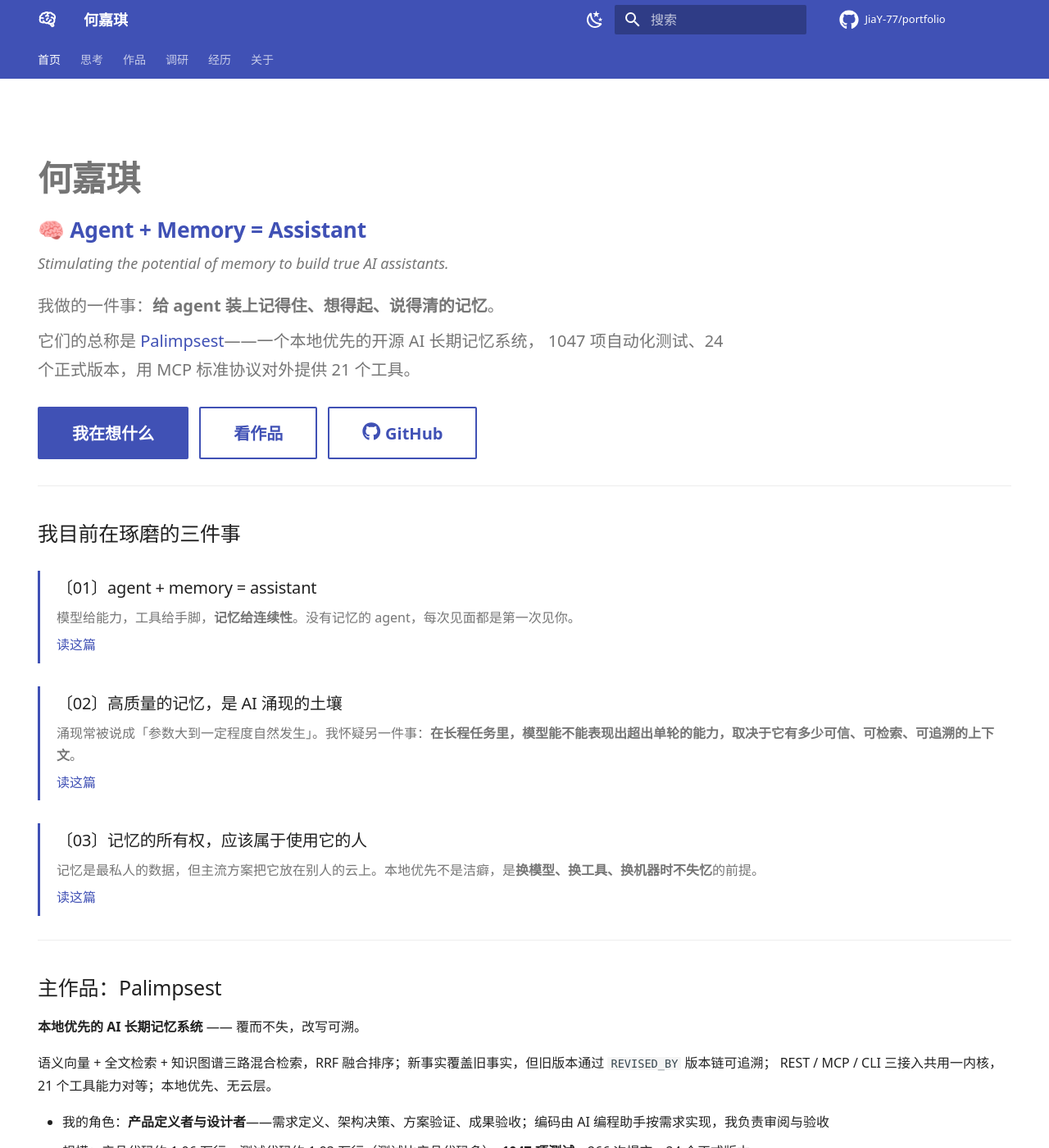
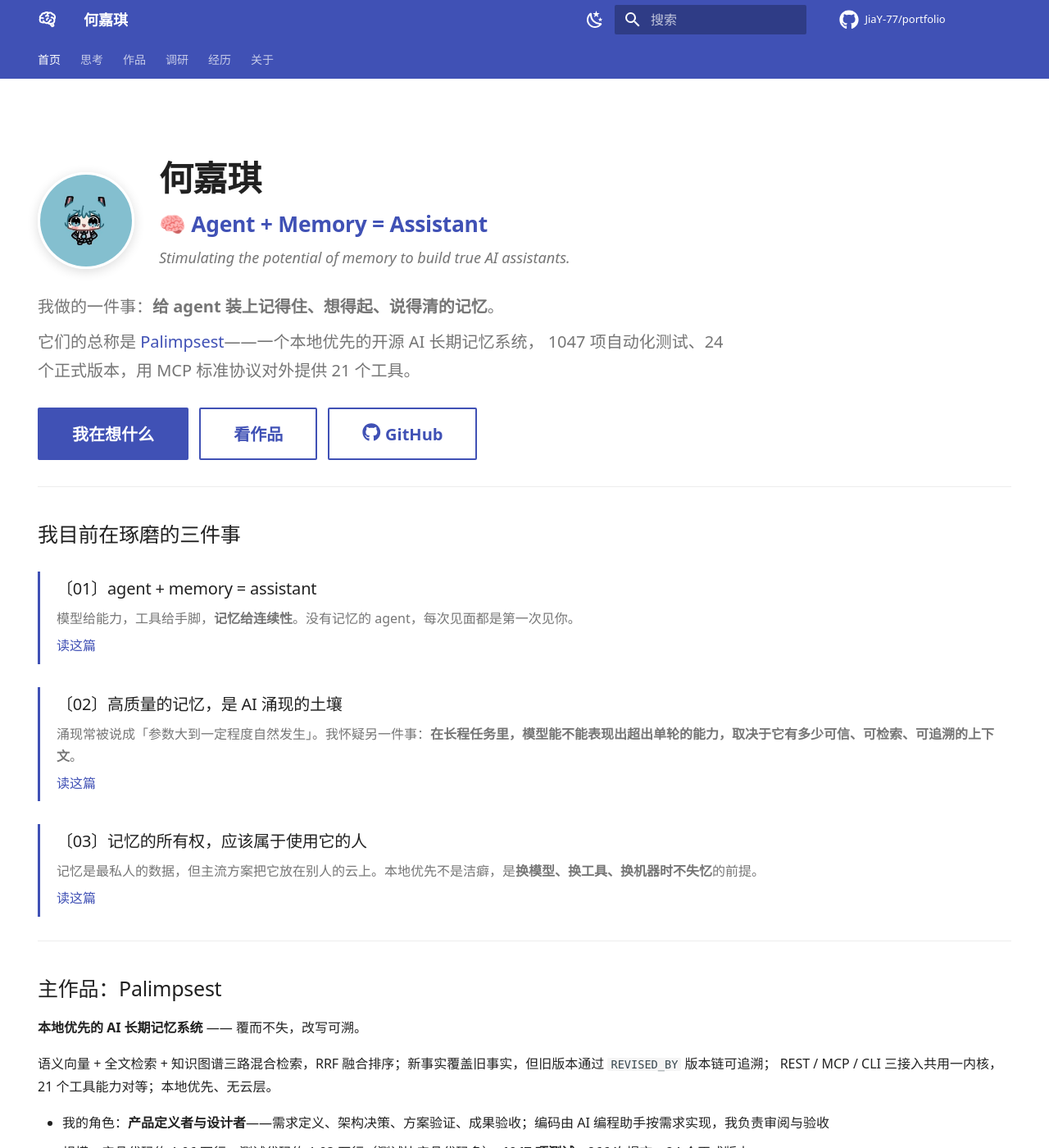
Before and after one commit to JiaY-77/portfolio, an MkDocs documentation site: the page built from docs/index.md, in a window 1280 px wide and 1400 px high. Shown: the whole window at 82% size. Built offline with MkDocs 1.6.1 and Material for MkDocs 9.7.7, drawn with Linux system fonts in a browser that asks for light colours; comment, search, counter and statistics services are not loaded.

Commit message:
feat(site): use the GitHub avatar as profile photo and favicon
- add docs/assets/avatar.jpg (400x400) and favicon.png (64x64), locally hosted
  so the site does not depend on an external avatar URL
- hero: avatar on the left, name/tagline block on the right; stacks on narrow
  screens
- darken the name so it stays the top visual level above the tagline

```diff
--- a/docs/assets/extra.css
+++ b/docs/assets/extra.css
@@ -87,3 +87,46 @@
   color: var(--md-default-fg-color--light);
   margin: 0 0 0.9rem;
 }
+
+/* 头像 + 姓名/标语 横排 */
+.hero-head {
+  display: flex;
+  align-items: center;
+  gap: 1.5rem;
+  flex-wrap: wrap;
+  margin-bottom: 0.4rem;
+}
+
+.hero .avatar {
+  width: 118px;
+  height: 118px;
+  border-radius: 50%;
+  object-fit: cover;
+  margin: 0;
+  border: 3px solid var(--md-default-bg-color);
+  box-shadow: 0 3px 14px rgba(0, 0, 0, 0.14);
+}
+
+.hero-title {
+  flex: 1 1 auto;
+  min-width: 0;
+}
+
+.hero-title h1 {
+  margin: 0 0 0.25rem;
+  color: var(--md-default-fg-color);
+  font-weight: 800;
+}
+
+/* 窄屏：头像和文字都居中 */
+@media screen and (max-width: 480px) {
+  .hero-head {
+    flex-direction: column;
+    align-items: flex-start;
+    gap: 0.9rem;
+  }
+  .hero .avatar {
+    width: 92px;
+    height: 92px;
+  }
+}
--- a/docs/index.md
+++ b/docs/index.md
@@ -7,10 +7,14 @@ hide:
 
 <div class="hero" markdown>
 
-# 何嘉琪
-
+<div class="hero-head">
+<img class="avatar" src="assets/avatar.jpg" alt="何嘉琪">
+<div class="hero-title">
+<h1>何嘉琪</h1>
 <p class="tagline">🧠 Agent + Memory = Assistant</p>
 <p class="tagline-en">Stimulating the potential of memory to build true AI assistants.</p>
+</div>
+</div>
 
 我做的一件事：**给 agent 装上记得住、想得起、说得清的记忆**。
 
--- a/mkdocs.yml
+++ b/mkdocs.yml
@@ -10,6 +10,7 @@ copyright: 何嘉琪 · 记忆不是存储，是连续性
 theme:
   name: material
   language: zh
+  favicon: assets/favicon.png
   icon:
     logo: material/brain
     repo: fontawesome/brands/github
```
Also changed, not shown: docs/assets/avatar.jpg (added), docs/assets/favicon.png (added).
